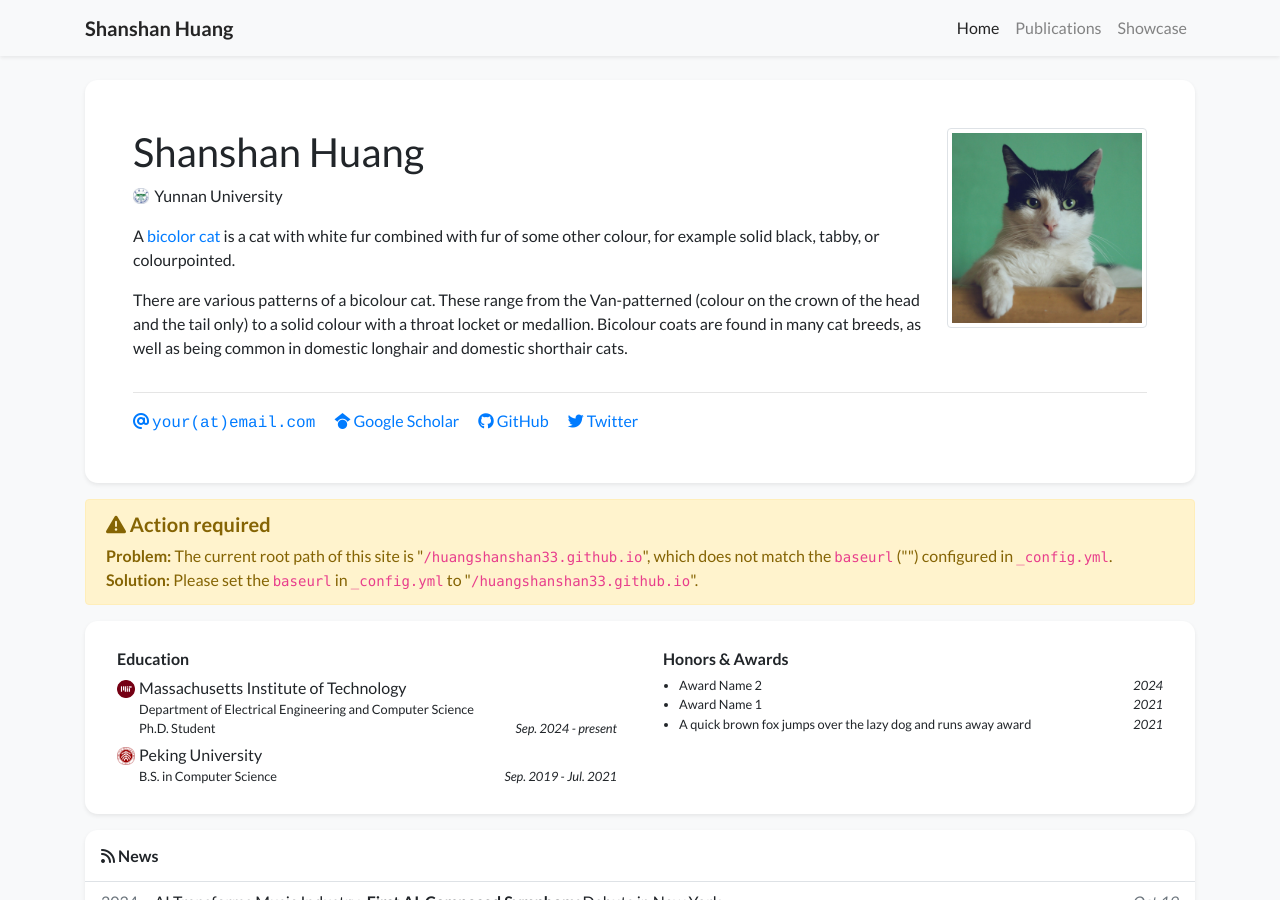
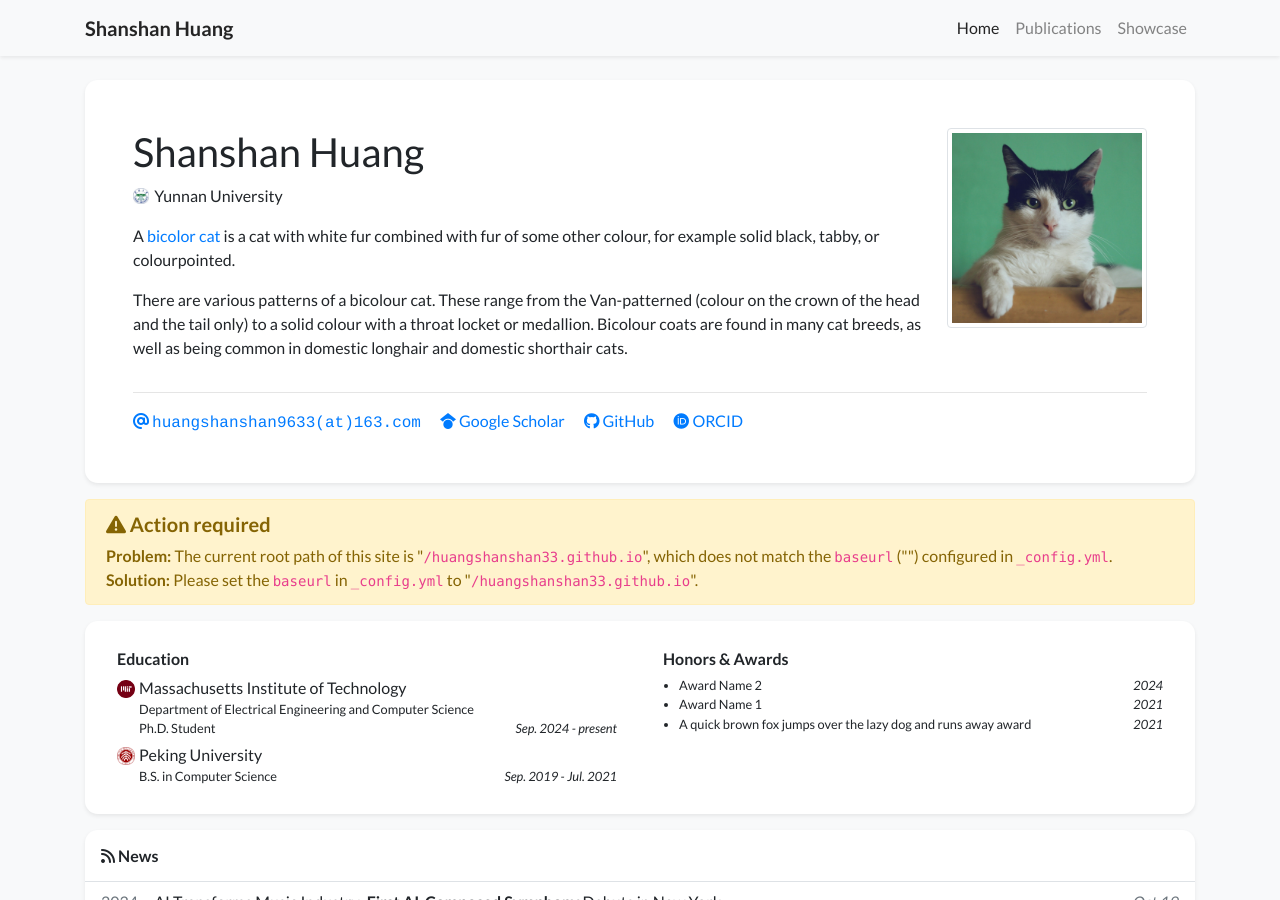
Before and after one commit to huangshanshan33/huangshanshan33.github.io, a Jekyll site: the page built from index.html, in a window 1280 px wide and 900 px high. Built offline with Jekyll 4.4.1, drawn with Linux system fonts in a browser that asks for light colours; nearby versions of some CDN libraries; a style sheet for code colours, icons or effects is not loaded.

Commit message:
Update profile.yml

```diff
--- a/_data/profile.yml
+++ b/_data/profile.yml
@@ -8,16 +8,16 @@ positions:
 # - name: Position 2 without logo
 
 
-email: "your@email.com"
+email: "huangshanshan9633@163.com"
 # cv_link: link-to-your-cv-file
-gscholar: xFmQpf4AAAAJ  # This is an example, replace it with your own Google Scholar ID
-github: your_github_id
-twitter: your_twitter_id  # Do not include the '@' symbol
+gscholar: u8WARnMAAAAJ  # This is an example, replace it with your own Google Scholar ID
+github: huangshanshan33
+# twitter: your_twitter_id  # Do not include the '@' symbol
 # wechat_qrcode: /assets/images/etc/wechat.jpg
 # wechat_prompt: >-
 #   Please tell me your <strong>name</strong> and <strong>affiliation</strong> (current or past) when adding my wechat. Thanks!
 # linkedin: your-linked-in-id
-# orcid: 0000-0000-0000-0000
+orcid: 0000-0001-7893-3861
 
 short_bio_text_justify: false
 short_bio: >-
```
